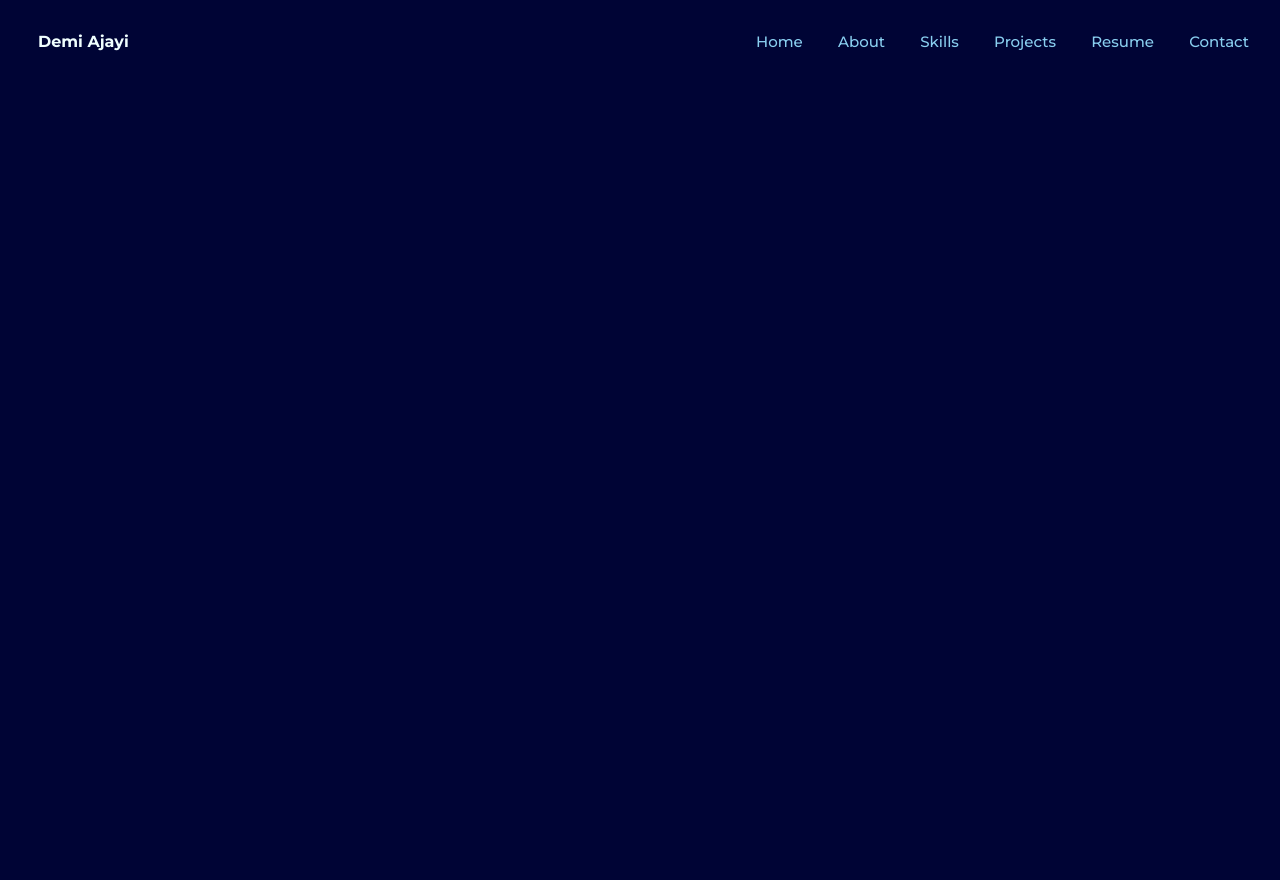
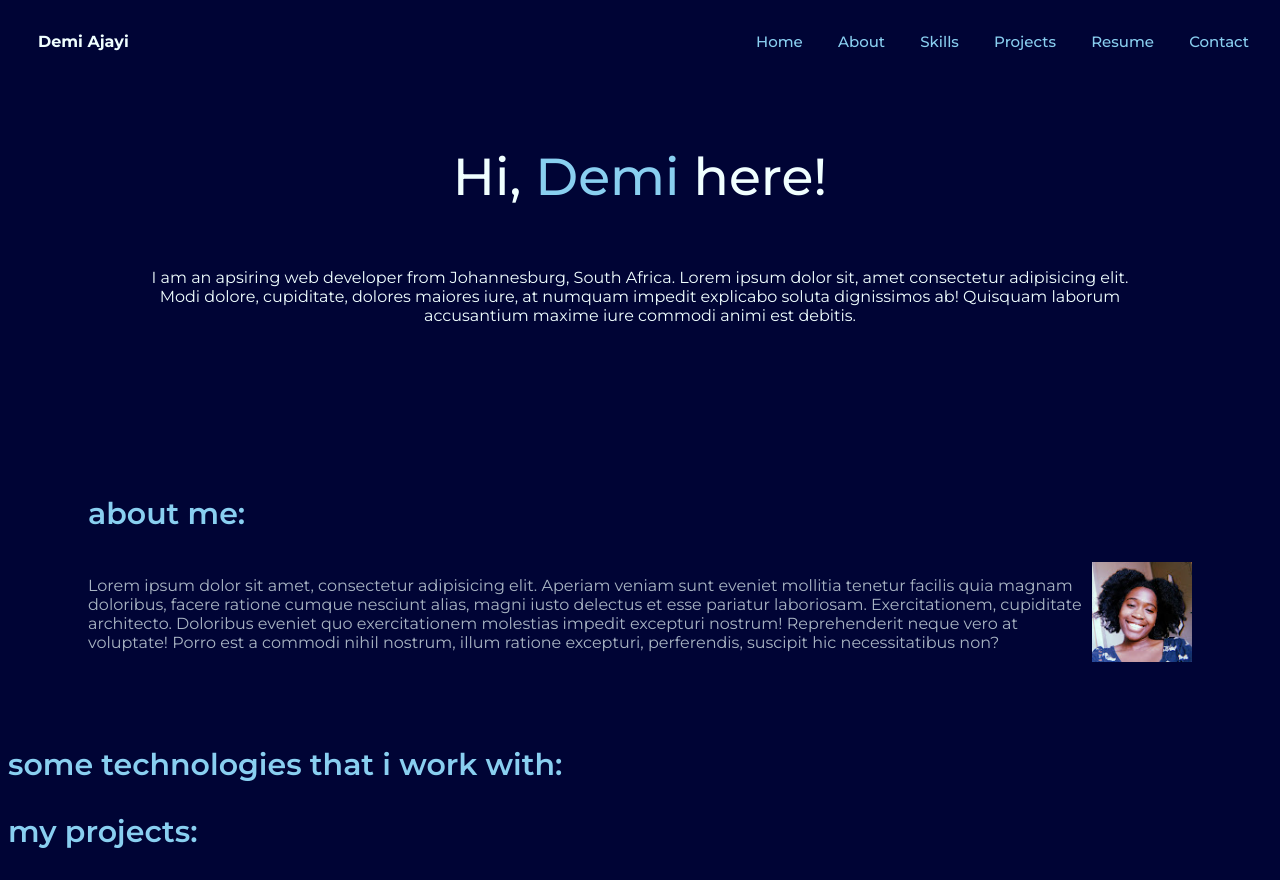
Before and after one commit to Demi-Ajayi/CODSOFT, a plain HTML site: page portfolio/index.html in a window 1280 px wide. Before the commit the page ends 800 px from the top, so only its background shows below. Drawn offline with Linux system fonts and the light colour scheme.

Commit message:
basic html structure and styling on main section

```diff
--- a/portfolio/index.html
+++ b/portfolio/index.html
@@ -22,21 +22,59 @@
           <li>
             <a href="">Home</a>
           </li>
-          <li><a href="">About</a></li>
+          <li><a href="#about">About</a></li>
           <li>
-            <a href="">Skills</a>
+            <a href="#skills">Skills</a>
           </li>
           <li>
-            <a href="">Projects</a>
+            <a href="#projects">Projects</a>
           </li>
           <li>
-            <a href="">Resume</a>
+            <a href="#resume">Resume</a>
           </li>
           <li>
-            <a href="">Contact</a>
+            <a href="#contact">Contact</a>
           </li>
         </ul>
       </div>
     </nav>
+    <main>
+      <div id="intro">
+        <div class="tagline">Hi, <span id="name">Demi</span> here!</div>
+        <div class="introduction">
+          I am an apsiring web developer from Johannesburg, South Africa. Lorem
+          ipsum dolor sit, amet consectetur adipisicing elit. Modi dolore,
+          cupiditate, dolores maiores iure, at numquam impedit explicabo soluta
+          dignissimos ab! Quisquam laborum accusantium maxime iure commodi animi
+          est debitis.
+        </div>
+      </div>
+      <div id="about">
+        <div class="section-heading">about me:</div>
+        <div class="section-content">
+          <div class="description">
+            Lorem ipsum dolor sit amet, consectetur adipisicing elit. Aperiam
+            veniam sunt eveniet mollitia tenetur facilis quia magnam doloribus,
+            facere ratione cumque nesciunt alias, magni iusto delectus et esse
+            pariatur laboriosam. Exercitationem, cupiditate architecto.
+            Doloribus eveniet quo exercitationem molestias impedit excepturi
+            nostrum! Reprehenderit neque vero at voluptate! Porro est a commodi
+            nihil nostrum, illum ratione excepturi, perferendis, suscipit hic
+            necessitatibus non?
+          </div>
+          <div class="section-image">
+            <img src="/assets/profile picture.jpg" alt="Demi" />
+          </div>
+        </div>
+      </div>
+      <div id="skills">
+        <div class="section-heading">some technologies that i work with:</div>
+      </div>
+      <div id="projects">
+        <div class="section-heading">my projects:</div>
+      </div>
+      <div id="resume"></div>
+      <div id="contact"></div>
+    </main>
   </body>
 </html>
--- a/portfolio/style.css
+++ b/portfolio/style.css
@@ -36,3 +36,55 @@ li a {
 li a:hover {
   color: #00ffff;
 }
+
+main {
+  color: #f0ffff;
+}
+
+#intro {
+  /* margin: 60px auto; */
+  text-align: center;
+  padding: 50px;
+}
+
+.tagline {
+  padding: 20px;
+  font-size: 52px;
+  font-weight: 500;
+}
+
+#name {
+  color: #89cff0;
+}
+
+.introduction {
+  margin: 40px 80px;
+}
+
+#about {
+  margin: auto;
+  padding: 80px;
+  max-width: 100%;
+}
+
+.section-heading {
+  color: #89cff0;
+  font-size: 30px;
+  font-weight: 600;
+  margin-bottom: 30px;
+}
+
+.section-content {
+  display: flex;
+  justify-content: space-between;
+  align-items: center;
+}
+
+.description {
+  opacity: 0.7;
+}
+
+.section-image img {
+  height: 100px;
+  width: 100px;
+}
```
Also changed, not shown: assets/profile picture.jpg (added).
